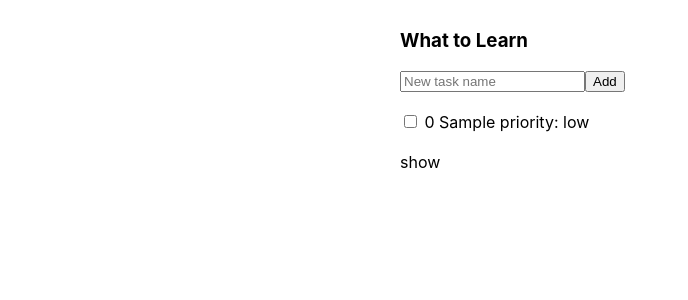
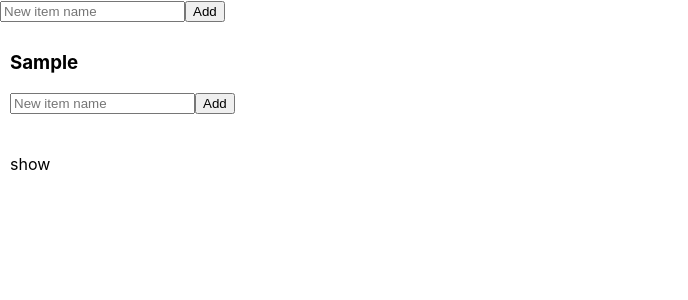
Before and after one commit to Dmitry-nm22/Todolist, a React (Create React App) app: page / in a window 1280 px wide. Both pictures are taken after typing "Sample" into the empty fields and a click on the button "Add". Shown: the top 300 px of the page, without its empty margins (0-688 px from the left). Built offline with nearby package versions, Linux system fonts and the light colour scheme.

Commit message:
add title component, refactoring code

```diff
--- /dev/null
+++ b/src/AddNewItemForm.js
@@ -0,0 +1,60 @@
+import React from 'react';
+import './App.css';
+
+
+class AddNewItemForm extends React.Component {
+
+    state = {
+        error: false,
+        title: ""
+    }
+
+    onTitleChanged = (e) => {
+        this.setState({
+            error: false,
+            title: e.currentTarget.value
+        });
+    }
+
+    onKeyPress = (e) => {
+        if (e.key === "Enter") {
+            this.onAddItemClick()
+        }
+    }
+
+
+    onAddItemClick = () => {
+        let newText = this.state.title;
+        this.setState({title: ""});
+
+        if (newText === "") {
+            this.setState({error: true});
+        } else {
+            this.setState({error: false});
+            // передаём новый текст наружу
+            this.props.addItem(newText);
+        }
+    }
+
+    render = () => {
+        let classNameForInput = this.state.error ? "error" : "";
+
+
+        return (
+
+
+                <div className="todoList-newTaskForm">
+                    <input className={classNameForInput} type="text" placeholder="New item name"
+                           onChange={this.onTitleChanged}
+                           onKeyPress={this.onKeyPress}
+                           value={this.state.title}
+                    />
+                    <button onClick={this.onAddItemClick}>Add</button>
+                </div>
+
+        );
+
+    }
+}
+
+export default AddNewItemForm;
--- a/src/App.css
+++ b/src/App.css
@@ -26,3 +26,12 @@
 .error {
   border-color: red;
 }
+
+.App {
+  display: flex;
+  flex-direction: row;
+}
+
+.todoList {
+  width: 300px;
+}
--- a/src/App.js
+++ b/src/App.js
@@ -1,40 +1,37 @@
 import React from 'react';
 import './App.css';
-import TodoListHeader from "./TodoListHeader";
-import TodoListTasks from "./TodoListTasks";
-import TodoListFooter from "./TodoListFooter";
+import ToDoList from "./ToDoList";
+import AddNewItemForm from "./AddNewItemForm";
 
 class App extends React.Component {
-
-    constructor(props) {
-        super(props);
-        this.newTasksTitileRef = React.createRef();
-    }
 
     componentDidMount = () => {
         this.restoreState()
     }
 
+    state = {
 
+        todolists: [
+            {id: 33, title: 'What to learn'},
+            {id: 44, title: 'Week tasks'},
+            {id: 55, title: 'Year tasks'}
 
-    state = {
-        tasks: [],
-        nextTaskId: 0,
-        filterValue: "All"
+        ],
+        newtodolistid: 0
     };
 
     saveState = () => {
-        let stateAsString = JSON.stringify(this.state)
-        localStorage.setItem('our-state', stateAsString);
+        let stateAsString = JSON.stringify(this.state);
+        localStorage.setItem('state-for-item' + this.props.id, stateAsString);
     }
 
 
     restoreState = () => {
         let state = {
-            tasks: [],
-            filterValue: "All"
+            todolists:[],
+            newtodolistid: 0
         };
-        let stateAsString = localStorage.getItem('our-state');
+        let stateAsString = localStorage.getItem('state-for-item' + this.props.id);
         if(stateAsString != null){
             state = JSON.parse(stateAsString);
         }
@@ -42,80 +39,34 @@ class App extends React.Component {
         this.setState(state)
     }
 
-    addTask = (newText) => {
-        let newTask = {
-            id: this.state.nextTaskId,
-            title: newText,
-            isDone: false,
-            priority: "low"
-        };
-        this.state.nextTaskId++
-        let newTasks = [...this.state.tasks, newTask];
-        this.setState( {
-            tasks: newTasks
-        }, () => {this.saveState();});
+    addToDoList = (title) =>{
+
+            let newToDolist = {
+                id: this.state.newtodolistid,
+                title: title,
+
+            };
+            this.state.newtodolistid++
+            let newToDoLists = [...this.state.todolists, newToDolist];
+            this.setState( {
+                todolists: newToDoLists
+            }, () => {this.saveState()});
+
+    };
+
+    render = () => {
+        const todolists = this.state.todolists.map(tl => <ToDoList  id={tl.id} title={tl.title}/>)
 
 
-    }
-
-    changeFilter = (newFilterValue) => {
-        this.setState( {
-            filterValue: newFilterValue
-        },() => {this.saveState();});
-    }
-
-    changeTask= (taskId, obj ) =>{
-
-        let newTasks = this.state.tasks.map(t => {
-            if (t.id != taskId) {
-                return t;
-            }
-            else {
-
-                return {...t, ...obj};
-            }
-        });
-
-        this.setState({
-            tasks: newTasks
-        },() => {this.saveState();})
-
-    }
-
-    changeStatus = (taskId, isDone) => {
-
-        this.changeTask(taskId,{isDone: isDone})
-
-    }
-
-    changeTitle = (taskId, title) => {
-
-        this.changeTask(taskId,{title: title})
-
-    }
 
 
-    render = () => {
-
         return (
-            <div className="App">
-                <div className="todoList">
-                    <TodoListHeader addTask={this.addTask} />
-                    <TodoListTasks changeTask={this.changeTask}
-                                    changeStatus={this.changeStatus }
-                                    changeTitle={this.changeTitle}
-                                   tasks={this.state.tasks.filter(t => {
-                        if (this.state.filterValue === "All") {
-                            return true;
-                        }
-                        if (this.state.filterValue === "Active") {
-                            return t.isDone === false;
-                        }
-                        if (this.state.filterValue === "Completed") {
-                            return t.isDone === true;
-                        }
-                    })}/>
-                    <TodoListFooter changeFilter={this.changeFilter} filterValue={this.state.filterValue} />
+            <div>
+                <div>
+                    <AddNewItemForm addItem={this.addToDoList}/>
+                </div>
+                <div className="App">
+                {todolists}
                 </div>
             </div>
         );
--- /dev/null
+++ b/src/ToDoList.js
@@ -0,0 +1,129 @@
+import React from 'react';
+import './App.css';
+import TodoListTasks from "./TodoListTasks";
+import TodoListFooter from "./TodoListFooter";
+import TodoListTitle from "./TodoListTitle";
+import AddNewItemForm from "./AddNewItemForm";
+
+class App extends React.Component {
+
+    constructor(props) {
+        super(props);
+        this.newTasksTitileRef = React.createRef();
+    }
+
+    componentDidMount = () => {
+        this.restoreState()
+    }
+
+
+
+    state = {
+        tasks: [],
+        nextTaskId: 0
+    };
+
+    saveState = () => {
+        let stateAsString = JSON.stringify(this.state);
+        localStorage.setItem('our-state' + this.props.id, stateAsString);
+    }
+
+
+    restoreState = () => {
+        let state = {
+            tasks: [],
+        };
+        let stateAsString = localStorage.getItem('our-state' + this.props.id);
+        if(stateAsString != null){
+            state = JSON.parse(stateAsString);
+        }
+
+        this.setState(state)
+    }
+
+    addTask = (newText) => {
+        debugger
+        let newTask = {
+            id: this.state.nextTaskId,
+            title: newText,
+            isDone: false,
+            priority: "low"
+        };
+        this.state.nextTaskId++
+        let newTasks = [...this.state.tasks, newTask];
+        this.setState( {
+            tasks: newTasks
+        }, () => {this.saveState();});
+
+
+    }
+
+    changeFilter = (newFilterValue) => {
+        this.setState( {
+            filterValue: newFilterValue
+        },() => {this.saveState();});
+    }
+
+    changeTask= (taskId, obj ) =>{
+
+        let newTasks = this.state.tasks.map(t => {
+            if (t.id != taskId) {
+                return t;
+            }
+            else {
+
+                return {...t, ...obj};
+            }
+        });
+
+        this.setState({
+            tasks: newTasks
+        },() => {this.saveState();})
+
+    }
+
+    changeStatus = (taskId, isDone) => {
+
+        this.changeTask(taskId,{isDone: isDone})
+
+    }
+
+    changeTitle = (taskId, title) => {
+
+        this.changeTask(taskId,{title: title})
+
+    }
+
+
+    render = () => {
+        debugger
+        return (
+            <div className="App">
+                <div className="todoList">
+                    <div className= 'todolist-header'>
+                        <TodoListTitle title={this.props.title}/>
+                        <AddNewItemForm addItem={this.addTask}/>
+                    </div>
+
+                    <TodoListTasks changeTask={this.changeTask}
+                                    changeStatus={this.changeStatus }
+                                    changeTitle={this.changeTitle}
+                                   tasks={this.state.tasks.filter(t => {
+                        if (this.state.filterValue === "All") {
+                            return true;
+                        }
+                        if (this.state.filterValue === "Active") {
+                            return t.isDone === false;
+                        }
+                        if (this.state.filterValue === "Completed") {
+                            return t.isDone === true;
+                        }
+                    })}/>
+                    <TodoListFooter changeFilter={this.changeFilter} filterValue={this.state.filterValue} />
+                </div>
+            </div>
+        );
+    }
+}
+
+export default App;
--- a/public/manifest.json
+++ b/src/TodoListTitle.js
@@ -1,15 +1,19 @@
-{
-  "short_name": "React App",
-  "name": "Create React App Sample",
-  "icons": [
-    {
-      "src": "favicon.ico",
-      "sizes": "64x64 32x32 24x24 16x16",
-      "type": "image/x-icon"
+import React from 'react';
+import './App.css';
+
+
+class TodoListTitle extends React.Component {
+
+
+    render = () => {
+
+
+        return (
+            <div>
+                <h3 className="todoList-header__title">{this.props.title}</h3>
+            </div>
+        );
     }
-  ],
-  "start_url": ".",
-  "display": "standalone",
-  "theme_color": "#000000",
-  "background_color": "#ffffff"
 }
+
+export default TodoListTitle;
```
